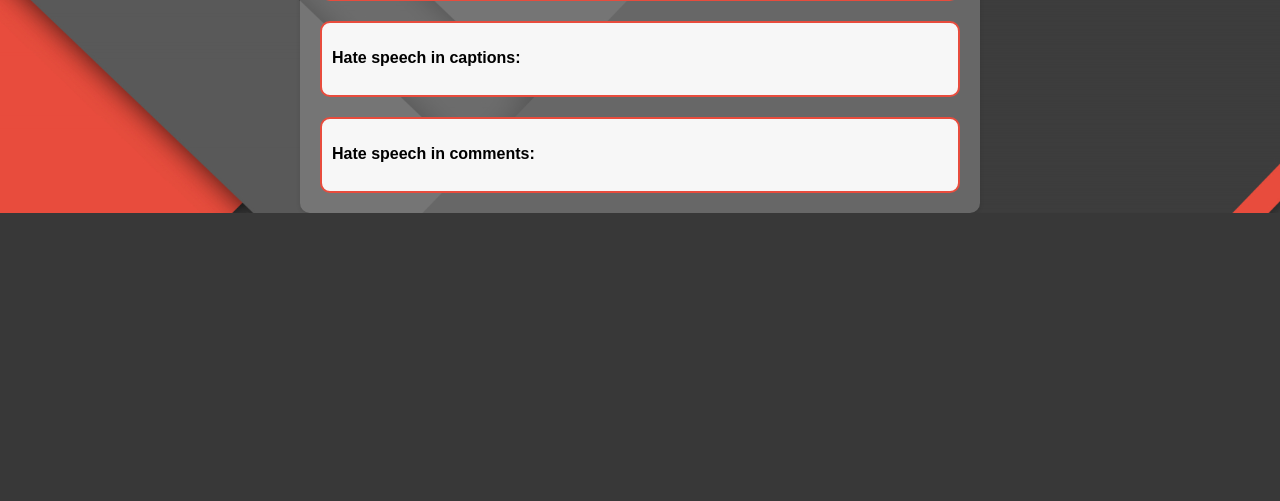
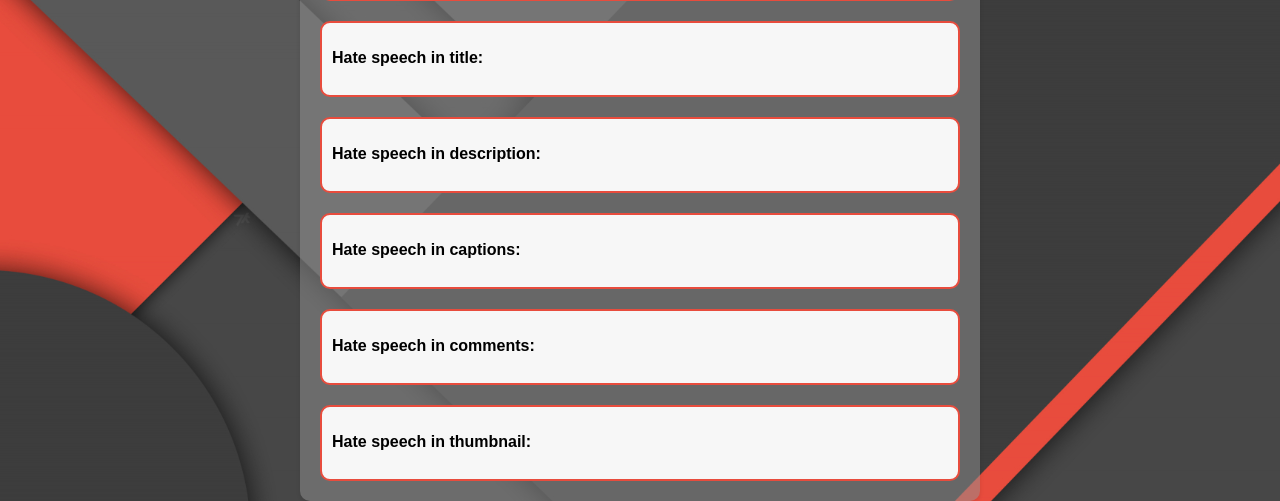
Before and after one commit to janidhu-wijetunga/FYP-Project, a Flask app: page / in a window 1280 px wide. Shown: the part 926-1427 px from the top of the page. Before the commit the page ends 1139 px from the top, so only its background shows below. Run offline with Flask 3, Linux system fonts and the light colour scheme; some libraries are stand-ins or nearby versions.

Commit message:
added title, thumbnailTxt, description output

```diff
--- a/app.py
+++ b/app.py
@@ -29,6 +29,9 @@ def index():
     video_id = ""
     transcript_file_content = ""
     comments_file_content = ""
+    video_title = ""
+    video_description = ""
+    thumbnail_text = ""
 
     if request.method == 'POST':
 
@@ -167,7 +170,7 @@ def index():
             print("Error:", e)
 
 
-    return render_template('index.html', py_variable_captions=transcript_file_content, py_variable_comments=comments_file_content, link = video_link, video_id = video_id)
+    return render_template('index.html', py_variable_captions=transcript_file_content, py_variable_comments=comments_file_content, link = video_link, video_id = video_id, py_variable_title = video_title, py_variable_description = video_description, py_variable_thumbnail = thumbnail_text)
 
 # To clear existing data.
 @app.route('/delete', methods=['POST'])
@@ -185,7 +188,7 @@ def delete_file():
         output = "Data not found."
 
     clear_value = ""
-    return render_template('index.html', delete_message = output, py_variable_captions = clear_value, py_variable_comments = clear_value, link = clear_value)
+    return render_template('index.html', delete_message = output, py_variable_captions = clear_value, py_variable_comments = clear_value, link = clear_value, py_variable_title = clear_value, py_variable_description = clear_value, py_variable_thumbnail = clear_value)
 
 if __name__ == '__main__':
     app.run(debug=True)
--- a/templates/index.html
+++ b/templates/index.html
@@ -31,6 +31,14 @@
             <p class="result-title">YouTube Link: {{ link }}</p>
         </div>
         <div class="result">
+            <p class="result-title">Hate speech in title:</p>
+            <p class="result-value">{{ py_variable_title }}</p>
+        </div>
+        <div class="result">
+            <p class="result-title">Hate speech in description:</p>
+            <p class="result-value">{{ py_variable_description }}</p>
+        </div>
+        <div class="result">
             <p class="result-title">Hate speech in captions:</p>
             <p class="result-value">{{ py_variable_captions }}</p>
         </div>
@@ -38,6 +46,10 @@
             <p class="result-title">Hate speech in comments:</p>
             <p class="result-value">{{ py_variable_comments }}</p>
         </div>
+        <div class="result">
+            <p class="result-title">Hate speech in thumbnail:</p>
+            <p class="result-value">{{ py_variable_thumbnail }}</p>
+        </div>
     </div>
     <script src="static/scripts.js"></script>
 </body>
```
